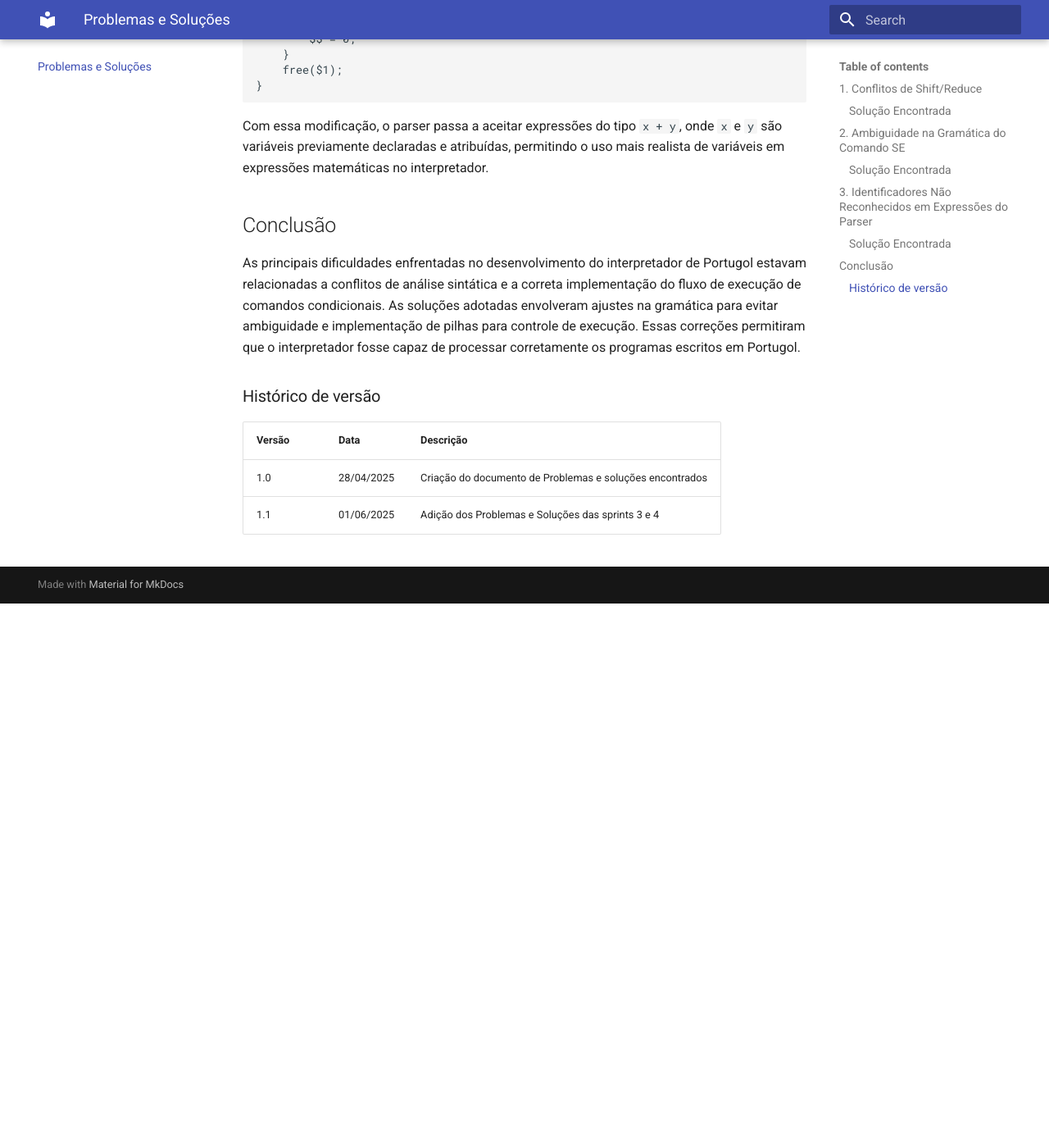
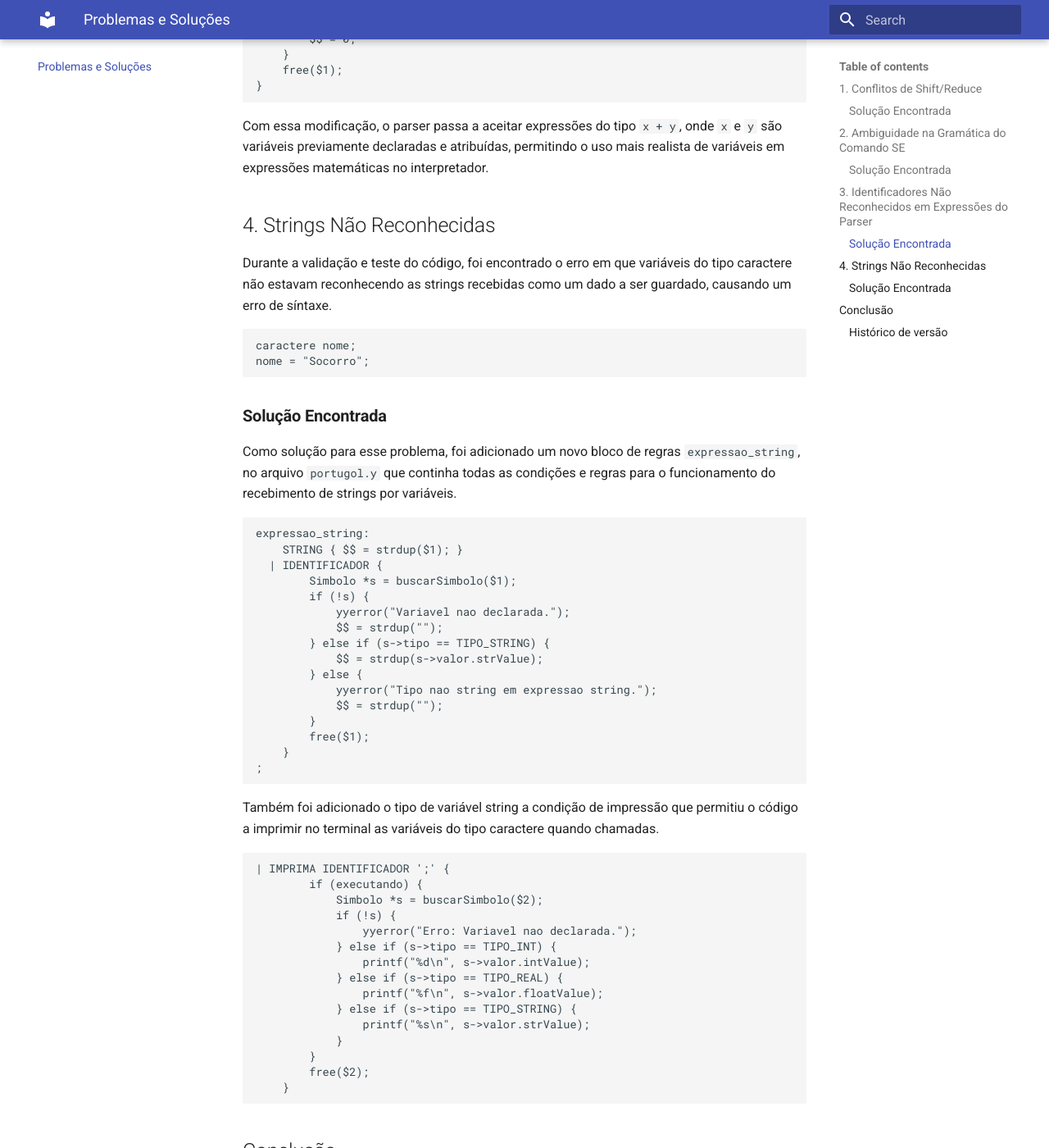
Before and after one commit to Compiladores-1-25-1/Grupo-17---Trabalho-de-compiladores-, an MkDocs documentation site: the page built from docs/problemas-solucoes.md, in a window 1280 px wide and 1400 px high, scrolled down 2183 px. Shown: the whole window at 82% size. Built offline with MkDocs 1.6.1 and Material for MkDocs 9.7.7, drawn with Linux system fonts in a browser that asks for light colours; before the commit the page ends 2919 px from its top, so only the background shows below that.

Commit message:
docs: Adicionando explicação sobre resolução de problemas com string

`````diff
--- a/docs/problemas-solucoes.md
+++ b/docs/problemas-solucoes.md
@@ -73,6 +73,56 @@ Como solução foi adicionada uma nova produção à regra `expressao` no arquiv
 
 Com essa modificação, o parser passa a aceitar expressões do tipo `x + y`, onde `x` e `y` são variáveis previamente declaradas e atribuídas, permitindo o uso mais realista de variáveis em expressões matemáticas no interpretador.
 
+## 4. Strings Não Reconhecidas
+Durante a validação e teste do código, foi encontrado o erro em que variáveis do tipo caractere não estavam reconhecendo as strings recebidas como um dado a ser guardado, causando um erro de síntaxe.
+
+```portugol
+caractere nome;
+nome = "Socorro";
+```
+
+### **Solução Encontrada**
+
+Como solução para esse problema, foi adicionado um novo bloco de regras `expressao_string`, no arquivo `portugol.y` que continha todas as condições e regras para o funcionamento do recebimento de strings por variáveis.
+
+````Portugol
+expressao_string:
+    STRING { $$ = strdup($1); }
+  | IDENTIFICADOR {
+        Simbolo *s = buscarSimbolo($1);
+        if (!s) {
+            yyerror("Variavel nao declarada.");
+            $$ = strdup("");
+        } else if (s->tipo == TIPO_STRING) {
+            $$ = strdup(s->valor.strValue);
+        } else {
+            yyerror("Tipo nao string em expressao string.");
+            $$ = strdup("");
+        }
+        free($1);
+    }
+;
+````
+
+Também foi adicionado o tipo de variável string a condição de impressão que permitiu o código a imprimir no terminal as variáveis do tipo caractere quando chamadas.
+
+````Portugol
+| IMPRIMA IDENTIFICADOR ';' {
+        if (executando) {
+            Simbolo *s = buscarSimbolo($2);
+            if (!s) {
+                yyerror("Erro: Variavel nao declarada.");
+            } else if (s->tipo == TIPO_INT) {
+                printf("%d\n", s->valor.intValue);
+            } else if (s->tipo == TIPO_REAL) {
+                printf("%f\n", s->valor.floatValue);
+            } else if (s->tipo == TIPO_STRING) {
+                printf("%s\n", s->valor.strValue);
+            }
+        }
+        free($2);
+    }
+````
 
 ## Conclusão
 As principais dificuldades enfrentadas no desenvolvimento do interpretador de Portugol estavam relacionadas a conflitos de análise sintática e a correta implementação do fluxo de execução de comandos condicionais. As soluções adotadas envolveram ajustes na gramática para evitar ambiguidade e implementação de pilhas para controle de execução. Essas correções permitiram que o interpretador fosse capaz de processar corretamente os programas escritos em Portugol.
`````
